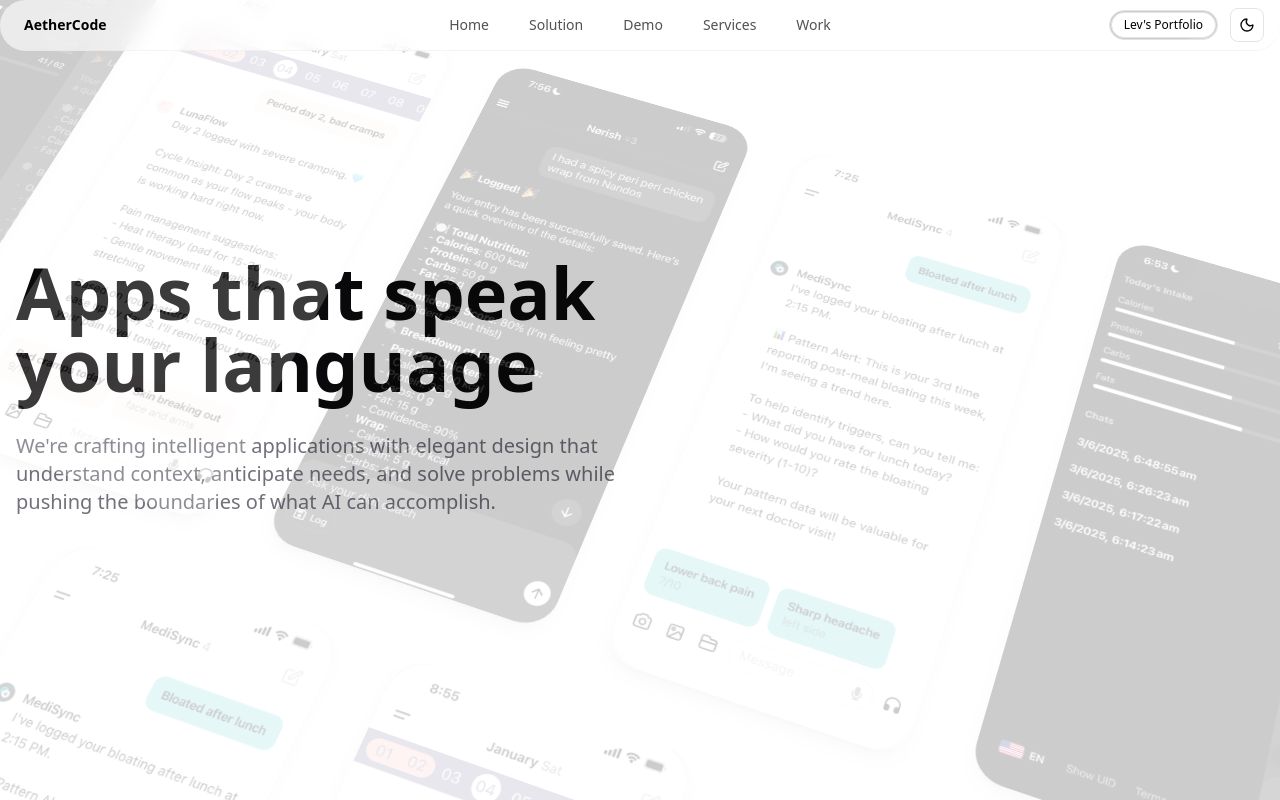
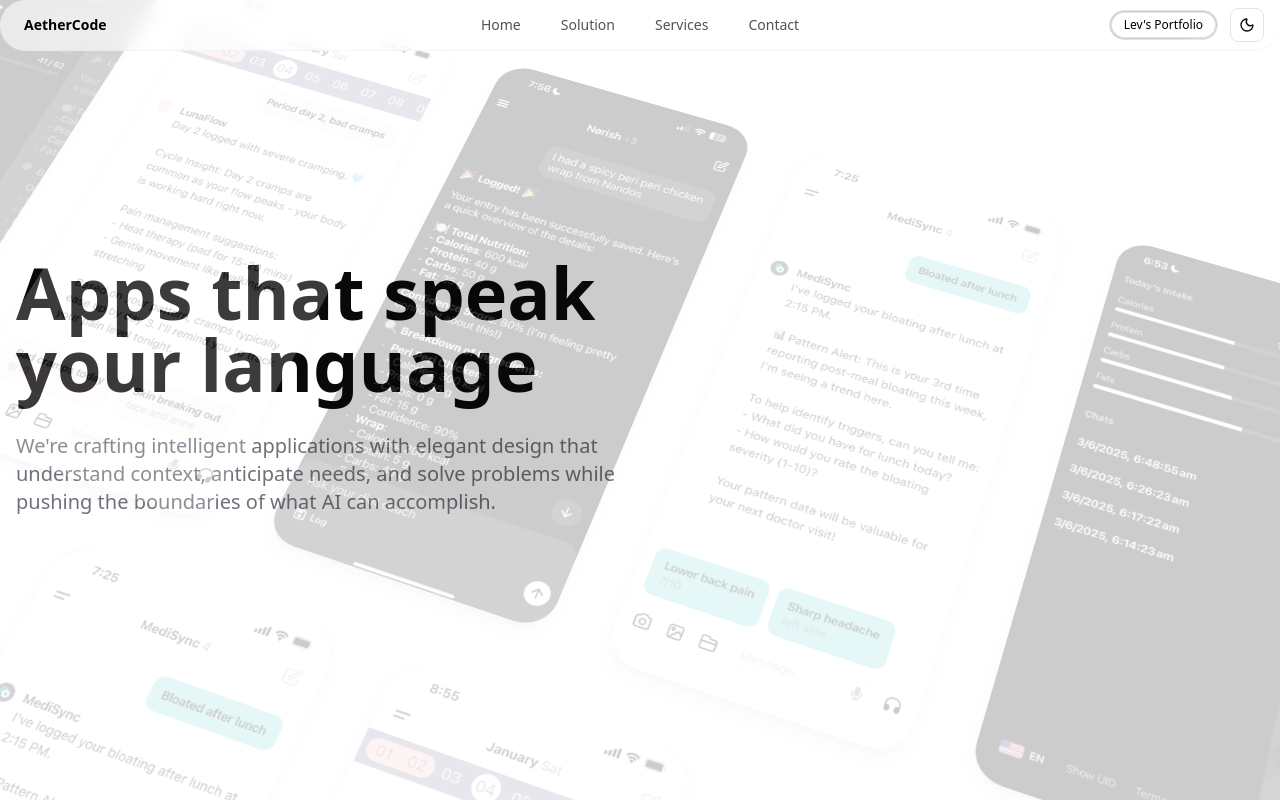
Before and after one commit to LevMartens/aethercode, a Next.js app: page / in a window 1280 px wide. Shown: the top 800 px of the page. Built offline with nearby package versions, Linux system fonts and the light colour scheme.

Commit message:
feat: updates

```diff
--- a/src/app/lev-portfolio/page.tsx
+++ b/src/app/lev-portfolio/page.tsx
@@ -1,10 +1,25 @@
 import { Navbar } from "@/components/navigation/Navbar";
 import { Section } from "@/components/sections/Section";
+
+interface NavItem {
+  name: string;
+  link: string;
+}
+
+interface NavbarProps {
+  items?: NavItem[];
+}
+const NAV_ITEMS: NavItem[] = [
+  // { name: "Home", link: "#home" },
+  // { name: "Solution", link: "#solution" },
+  // { name: "Services", link: "#services" },
+  // { name: "Contact", link: "#contact" },
+];
 
 export default function LevPortfolio() {
   return (
     <main>
-      <Navbar />
+      <Navbar items={NAV_ITEMS} />
       <Section id="lev" className="pt-24">
         <div className="mx-auto max-w-3xl px-6">
           <h1 className="text-3xl md:text-5xl font-bold">Lev — Portfolio</h1>
--- a/src/app/page.tsx
+++ b/src/app/page.tsx
@@ -8,10 +8,17 @@ import { Footer } from "@/components/navigation/Footer";
 import { ContactSection } from "@/components/sections/ContactSection";
 import { cn } from "@/lib/utils";
 
+const NAV_ITEMS = [
+  { name: "Home", link: "#home" },
+  { name: "Solution", link: "#solution" },
+  { name: "Services", link: "#services" },
+  { name: "Contact", link: "#contact" },
+];
+
 export default function Page() {
   return (
     <main>
-      <Navbar />
+      <Navbar items={NAV_ITEMS} />
       {/* HERO */}
       <Section id="home" className={cn("scroll-mt-0 py-0 md:py-0")}>
         <HeroParallaxSection />
@@ -28,7 +35,7 @@ export default function Page() {
       </Section> */}
 
       {/* SERVICES (GlowingEffect on cards) */}
-      <Section id="services" className={cn("scroll-mt-0 py-0 md:py-0 ")}>
+      <Section id="services" className={cn("scroll-mt-10 py-0 md:py-20 ")}>
         <FeaturesGlowCards />
       </Section>
 
@@ -37,7 +44,7 @@ export default function Page() {
         <LinkPreviewGrid />
       </Section> */}
 
-      <Section id="contact">
+      <Section id="contact" className={cn("scroll-mt-15 py-0 md:py-10 ")}>
         <ContactSection />
       </Section>
 
--- a/src/components/navigation/Navbar.tsx
+++ b/src/components/navigation/Navbar.tsx
@@ -13,14 +13,6 @@ import {
 import { ThemeToggle } from "../ThemeToggle";
 import { HoverBorderGradient } from "../ui/hover-border-gradient";
 
-const NAV_ITEMS = [
-  { name: "Home", link: "#home" },
-  { name: "Solution", link: "#solution" },
-  { name: "Demo", link: "#demo" },
-  { name: "Services", link: "#services" },
-  { name: "Work", link: "#work" },
-];
-
 // Custom Logo Component
 const AetherCodeLogo = () => {
   return (
@@ -35,7 +27,16 @@ const AetherCodeLogo = () => {
   );
 };
 
-export function Navbar() {
+interface NavItem {
+  name: string;
+  link: string;
+}
+
+interface NavbarProps {
+  items?: NavItem[];
+}
+
+export function Navbar({ items }: NavbarProps) {
   const [isMobileMenuOpen, setIsMobileMenuOpen] = useState(false);
 
   return (
@@ -44,7 +45,7 @@ export function Navbar() {
         {/* Desktop Navigation */}
         <NavBody className="backdrop-blur supports-[backdrop-filter]:bg-background/60 border-b border-border/40">
           <AetherCodeLogo />
-          <NavItems items={NAV_ITEMS} />
+          <NavItems items={items || []} />
           <div className="flex items-center gap-3">
             <HoverBorderGradient
               containerClassName="rounded-full"
@@ -77,7 +78,7 @@ export function Navbar() {
             <div className="flex justify-end w-full">
               <ThemeToggle />
             </div>
-            {NAV_ITEMS.map((item, idx) => (
+            {(items || []).map((item, idx) => (
               <a
                 key={`mobile-link-${idx}`}
                 href={item.link}
--- a/src/components/sections/ContactSection.tsx
+++ b/src/components/sections/ContactSection.tsx
@@ -197,6 +197,7 @@ const GlowingButton: React.FC<GlowingButtonProps> = ({
         text-white font-semibold rounded-lg
         shadow-lg shadow-blue-500/25
         transition-all duration-300
+        cursor-pointer
         disabled:opacity-50 disabled:cursor-not-allowed
         overflow-hidden
         group
```
